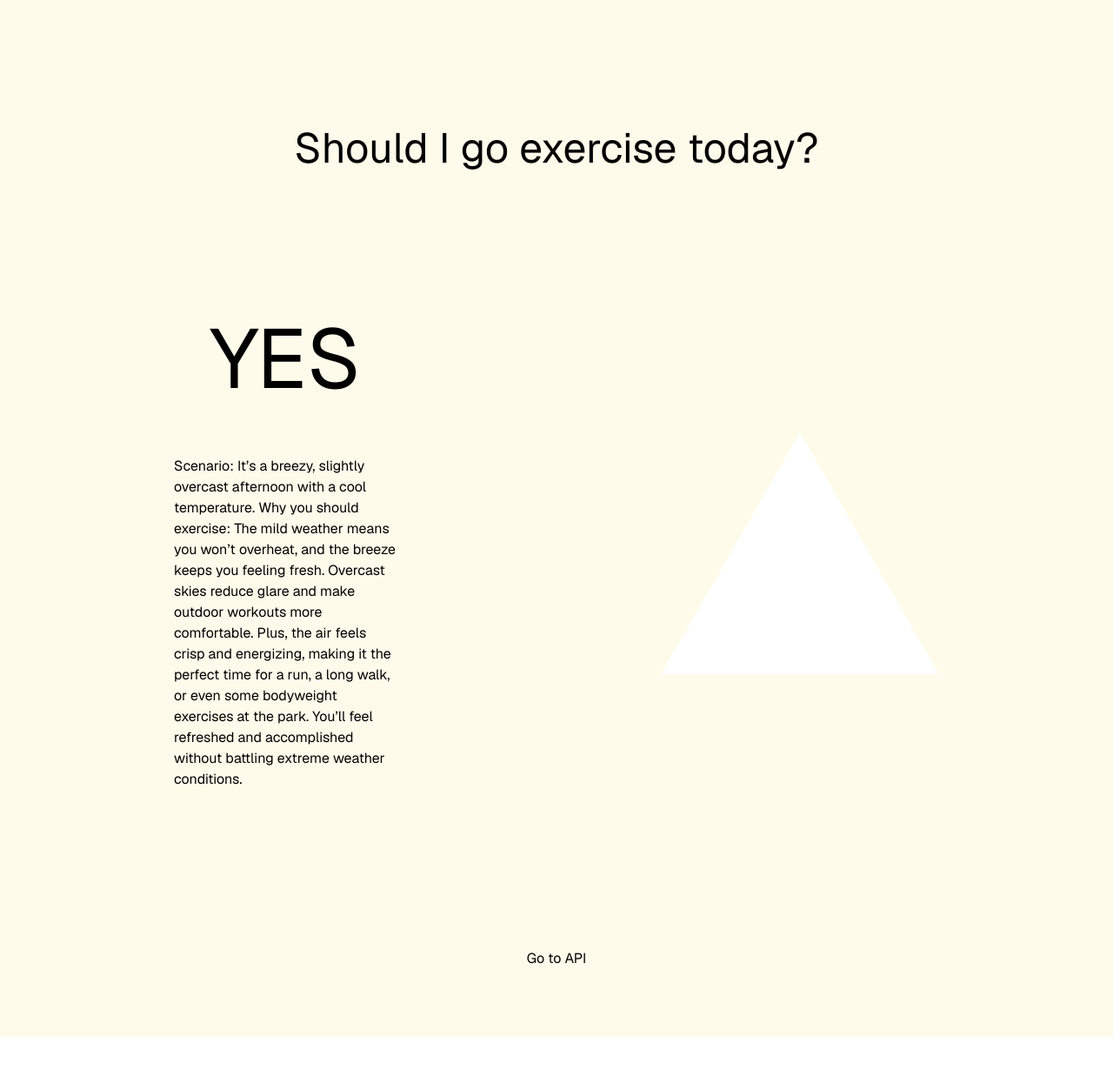
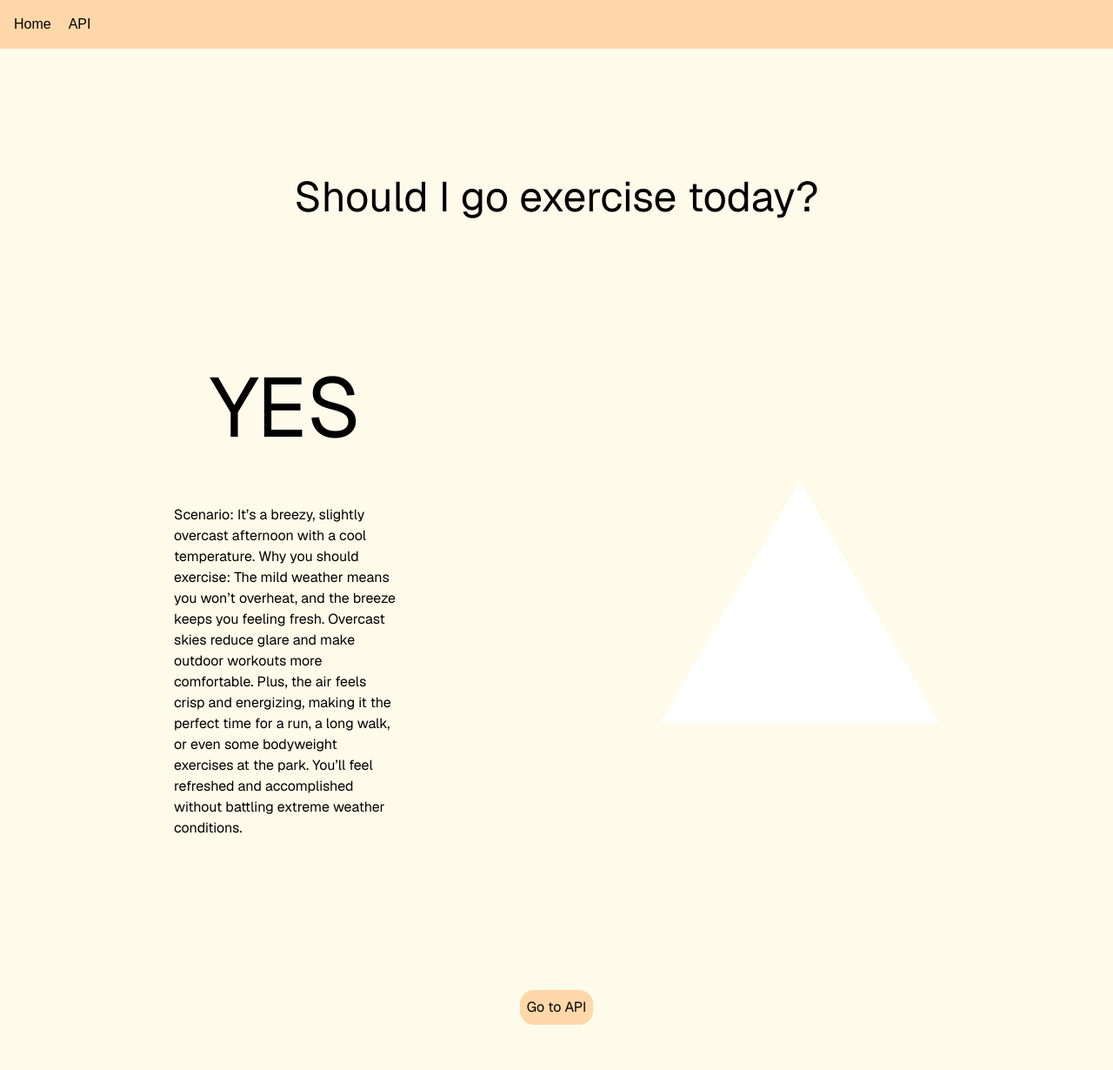
Before and after one commit to jee-gamer/should-I-go-exercise-today, a Next.js app: page / in a window 1280 px wide. Shown: the top 1230 px of the page at 87% size. Before the commit the page ends 1192 px from the top, so only its background shows below. Built offline with nearby package versions, Linux system fonts and the light colour scheme.

Commit message:
Nav bar added

```diff
--- a/app/layout.js
+++ b/app/layout.js
@@ -1,5 +1,6 @@
 import { Geist, Geist_Mono } from "next/font/google";
 import "./globals.css";
+import Link from "next/link";
 
 const geistSans = Geist({
   variable: "--font-geist-sans",
@@ -22,6 +23,10 @@ export default function RootLayout({ children }) {
       <body
         className={`${geistSans.variable} ${geistMono.variable} antialiased`}
       >
+      <nav className="bg-orange-200 text-black p-4 flex space-x-5">
+        <Link href="/" className="hover:text-gray-600">Home</Link>
+        <Link href="/api" className="hover:text-gray-600">API</Link>
+      </nav>
         {children}
       </body>
     </html>
--- a/app/page.js
+++ b/app/page.js
@@ -1,4 +1,5 @@
 import Image from "next/image";
+import Link from "next/link";
 
 export default function Home() {
   return (
@@ -33,7 +34,12 @@ export default function Home() {
 
         </div>
 
-        <div className="flex flex-col items-center justify-center gap-16 text-black"> Go to API </div>
+        <Link
+          href="/api"
+          className="flex flex-col items-center justify-center gap-16 bg-orange-200 text-black rounded-2xl p-2 hover:text-gray-600"
+        >
+          Go to API
+        </Link>
     </div>
   );
 }
```
